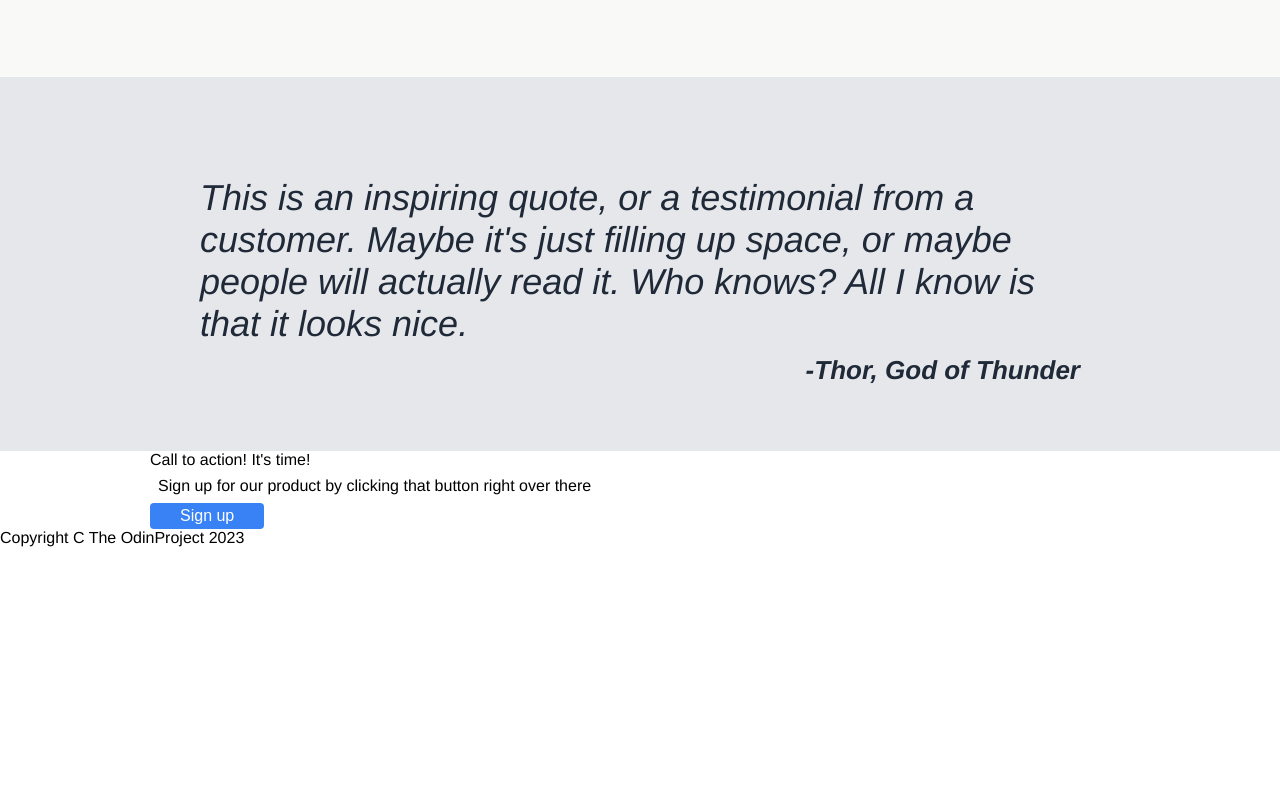
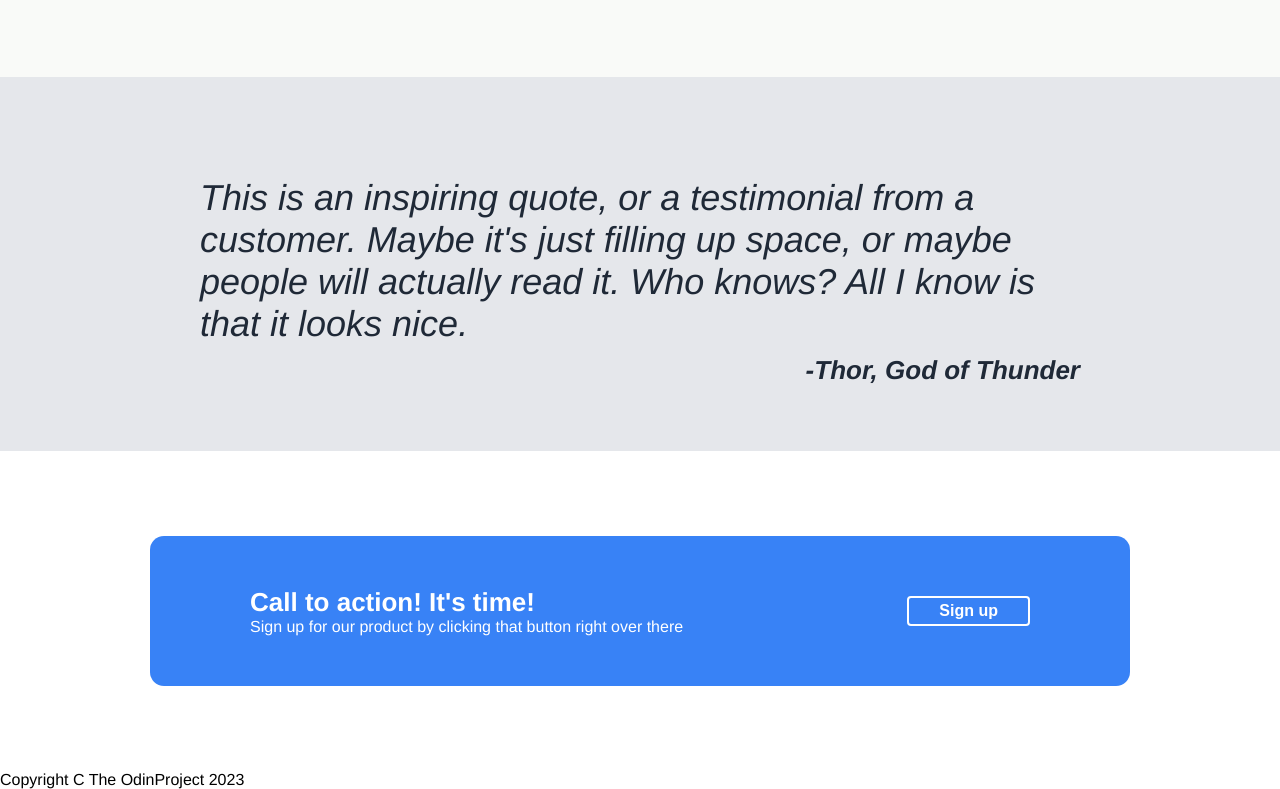
Before and after one commit to OliverVuong/Landing-Page, a plain HTML site: page index.html in a window 1280 px wide. Shown: the part 837-1626 px from the top of the page. Before the commit the page ends 1384 px from the top, so only its background shows below. Drawn offline with Linux system fonts and the light colour scheme.

Commit message:
Add CSS for call to action section

```diff
--- a/index.html
+++ b/index.html
@@ -64,8 +64,10 @@
 
     <div class="container calltoaction">
         <div class="bluebox">
-            <div class="signup maintext">Call to action! It's time!</div>
-            <div class="signup subtext">Sign up for our product by clicking that button right over there</div>
+            <div class="description">
+                <div class="signup maintext">Call to action! It's time!</div>
+                <div class="signup subtext">Sign up for our product by clicking that button right over there</div>
+            </div>
             <button class="signup second">Sign up</button>
         </div>
     </div>
--- a/style.css
+++ b/style.css
@@ -85,6 +85,7 @@ button {
     color: white;
     padding: 4px 30px;
     font-size: 16px;
+    font-weight: bold;
     border: none;
     border-radius: 4px;
 }
@@ -145,3 +146,32 @@ button {
     font-size: 26px;
     font-weight: bold;
 }
+
+.container.calltoaction {
+    padding-top: 85px;
+    padding-bottom: 85px;
+}
+
+.bluebox {
+    background-color: #3882F6;
+    height: 150px;
+    border-radius: 14px;
+    color: white;
+    display: flex;
+    justify-content: space-between;
+    align-items: center;
+    padding: 0 100px;
+}
+
+.calltoaction .signup.maintext {
+    font-size: 26px;
+    font-weight: bold;
+}
+
+.calltoaction .signup.subtext {
+    padding: 0;
+}
+
+.calltoaction button {
+    border: 2px solid white;
+}
```
